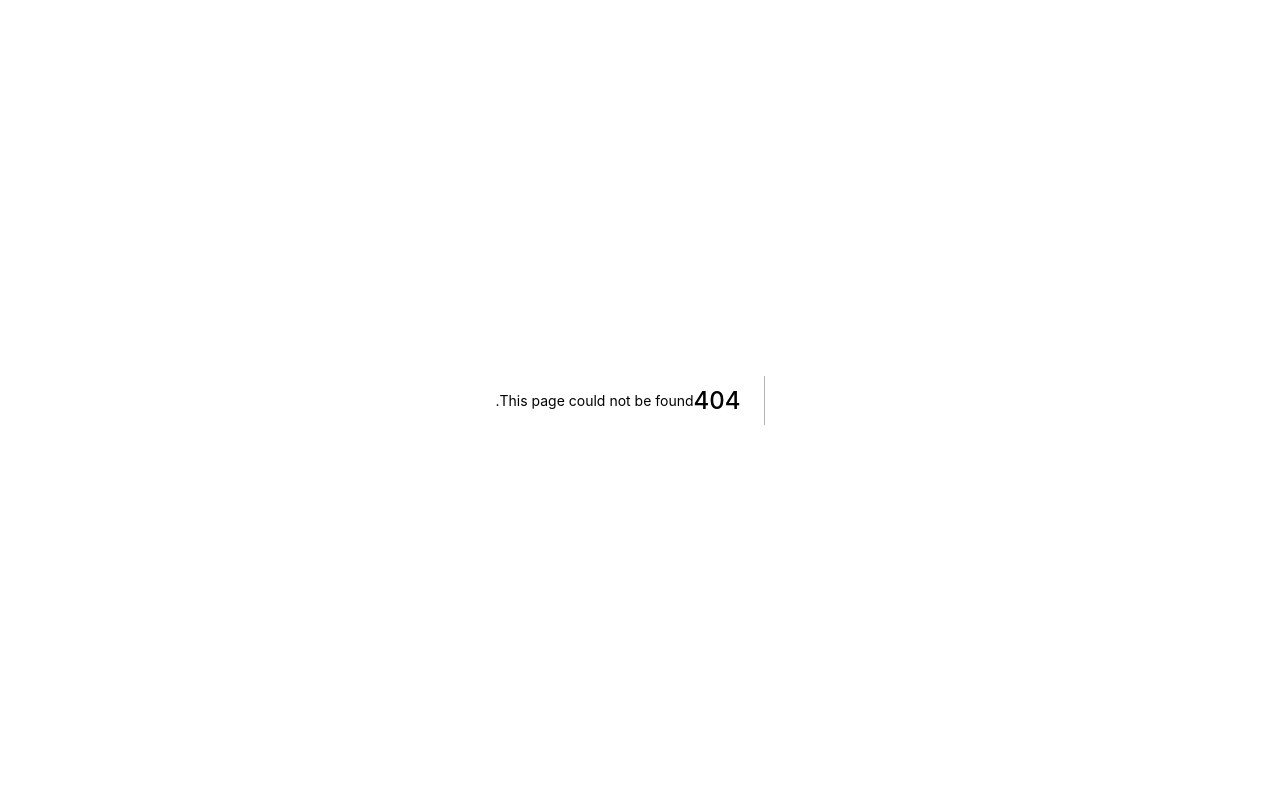
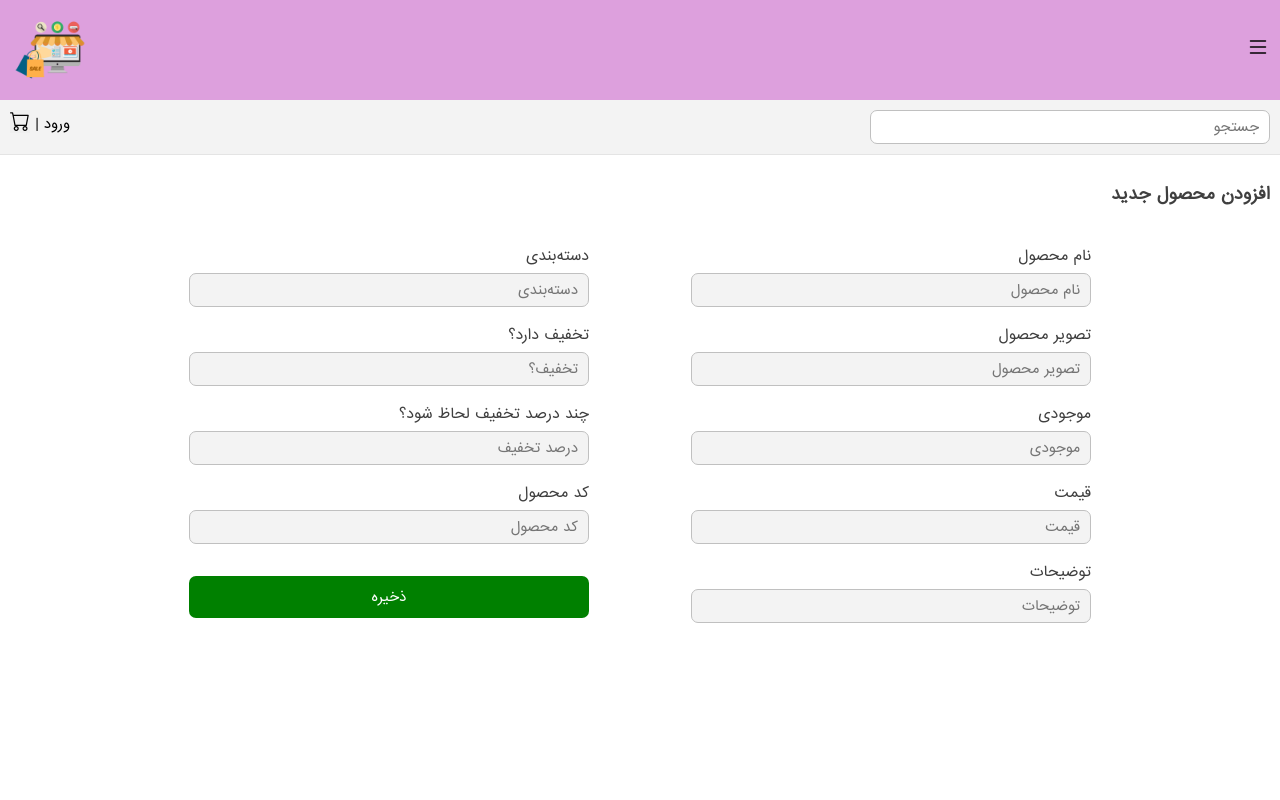
Before and after one commit to omids0/nextjs-online-shop, a Next.js app: page /admin/new-product in a window 1280 px wide. Before the commit this address had no page. Shown: the top 800 px of the page. Built offline with nearby package versions, Linux system fonts and the light colour scheme.

Commit message:
product component form created

```diff
--- /dev/null
+++ b/components/adminpage/AddNewProductForm.js
@@ -0,0 +1,65 @@
+import React from "react";
+
+export default function AddNewProductForm() {
+  return (
+    <div className="container">
+      <form className="product-form">
+        <div className='form-section'>
+          <label>نام محصول</label>
+          <input
+            type="text"
+            placeholder="نام محصول"
+            className="input input-list"
+          />
+          <label>تصویر محصول</label>
+          <input
+            type="text"
+            placeholder="تصویر محصول"
+            className="input input-list"
+          />
+          <label>موجودی</label>
+          <input
+            type="text"
+            placeholder="موجودی"
+            className="input input-list"
+          />
+          <label>قیمت</label>
+          <input type="text" placeholder="قیمت" className="input input-list" />
+          <label>توضیحات</label>
+          <input
+            type="text"
+            placeholder="توضیحات"
+            className="input input-list"
+          />
+        </div>
+        <div className='form-section'>
+          <label>دسته‌بندی</label>
+          <input
+            type="text"
+            placeholder="دسته‌بندی"
+            className="input input-list"
+          />
+          <label>تخفیف دارد؟</label>
+          <input
+            type="text"
+            placeholder="تخفیف؟"
+            className="input input-list"
+          />
+          <label>چند درصد تخفیف لحاظ شود؟</label>
+          <input
+            type="text"
+            placeholder="درصد تخفیف"
+            className="input input-list"
+          />
+          <label>کد محصول</label>
+          <input
+            type="text"
+            placeholder="کد محصول"
+            className="input input-list"
+          />
+          <button className="btn save-btn">ذخیره</button>
+        </div>
+      </form>
+    </div>
+  );
+}
--- a/package.json
+++ b/package.json
@@ -10,10 +10,12 @@
   },
   "dependencies": {
     "@heroicons/react": "^1.0.6",
+    "bootstrap": "^5.1.3",
     "bootstrap-icons": "^1.8.1",
     "mongodb": "^4.4.1",
     "next": "12.1.0",
     "react": "17.0.2",
+    "react-bootstrap": "^2.2.2",
     "react-dom": "17.0.2"
   },
   "devDependencies": {
--- /dev/null
+++ b/pages/admin/new-product.js
@@ -0,0 +1,12 @@
+import React from 'react'
+import AddNewProductForm from '../../components/adminpage/AddNewProductForm'
+import AppLayout from '../../components/AppLayout'
+
+export default function newproduct() {
+  return (
+    <AppLayout>
+    <h3 className="page-title">افزودن محصول جدید</h3>
+      <AddNewProductForm />
+    </AppLayout>
+  )
+}
--- a/styles/globals.css
+++ b/styles/globals.css
@@ -11,9 +11,11 @@
   --lite-silver-color: rgb(243, 243, 243);
   --dark-gray-color: rgb(114, 114, 114);
   --lite-black-color: #3f3f3f;
-  --plum-color: #DDA0DD;
+  --plum-color: #dda0dd;
   /* Sizes */
   --padding-small-size: 1rem;
+  --font-normal-size: 1.4rem;
+  --margin-normal-size: 1.6rem;
 }
 
 * {
@@ -32,6 +34,13 @@ body {
   font-size: 1.4rem;
   font-family: "iransans";
 }
+label{
+  color: var(--lite-black-color);
+}
+
+.link {
+  text-decoration: none;
+}
 
 .children {
   min-height: 100vh;
@@ -40,6 +49,78 @@ body {
 .btn {
   background: none;
   font-family: "iransans";
+  cursor: pointer;
+}
+
+.save-btn {
+  background: green;
+  color: white;
+  padding: var(--padding-small-size);
+  border-radius: 7px;
+  max-width: 40rem;
+  margin: var(--margin-normal-size) 0;
+}
+.page-title{
+  color: var(--lite-black-color);
+  padding: var(--padding-small-size);
+  margin-top: var(--margin-normal-size);
+}
+.input {
+  font-family: "iransans";
+  padding: 0.5rem var(--padding-small-size);
+  background: var(--lite-silver-color);
+  border-radius: 7px;
+}
+.input-list {
+  margin: .5rem 0 var(--margin-normal-size);
+  max-width: 40rem;
+  border: 1px solid silver;
+}
+.list-container {
+  display: flex;
+  flex-direction: column;
+}
+
+.go-right {
+  align-self: flex-start;
+}
+
+.search-product {
+  margin: 2rem auto;
+  width: 100%;
+  max-width: 40rem;
+}
+
+.add-product-btn {
+  background: green;
+  color: white;
+  padding: 0.5rem;
+  border-radius: 7px;
+}
+
+.container {
+  padding: var(--padding-small-size);
+  max-width: 1024px;
+  margin: 0 auto;
+  display: flex;
+  justify-content: center;
+}
+
+.product-form {
+  display: flex;
+  flex-direction: row;
+  justify-content: space-around;
+  width: 100%;
+  min-width: 30rem;
+  flex-wrap: wrap;
+  margin-top: var(--margin-normal-size);
+}
+
+.form-section {
+  display: flex;
+  flex-direction: column;
+  width: 100%;
+  max-width: 40rem;
 }
 
 header {
@@ -55,22 +136,22 @@ header {
   justify-content: space-between;
   padding: var(--padding-small-size);
 }
-.header-search{
+.header-search {
   width: 100%;
   max-width: 40rem;
   font-family: "iransans";
-  padding: .5rem var(--padding-small-size);
+  padding: 0.5rem var(--padding-small-size);
   border-radius: 7px;
-  border: .2px solid silver;
+  border: 0.2px solid silver;
 }
-.header-second-section{
+.header-second-section {
   display: flex;
   justify-content: space-between;
   padding: var(--padding-small-size);
   background: var(--lite-silver-color);
-  border-bottom: .1px solid rgba(192, 192, 192, 0.3)
+  border-bottom: 0.1px solid rgba(192, 192, 192, 0.3);
 }
-.sabad{
+.sabad {
   font-size: 2rem;
 }
 .login-btn {
@@ -78,10 +159,9 @@ header {
   color: whitesmoke;
   font-family: "iransans";
 }
-.header-part-section1{
+.header-part-section1 {
   width: 65%;
 }
-
 footer {
   width: 100%;
   background: var(--lite-silver-color);
```
Also changed, not shown: components/adminpage/AdminProducts.js (+25 -4 lines), 1 other file (tests, documents, lock files or other folders).
